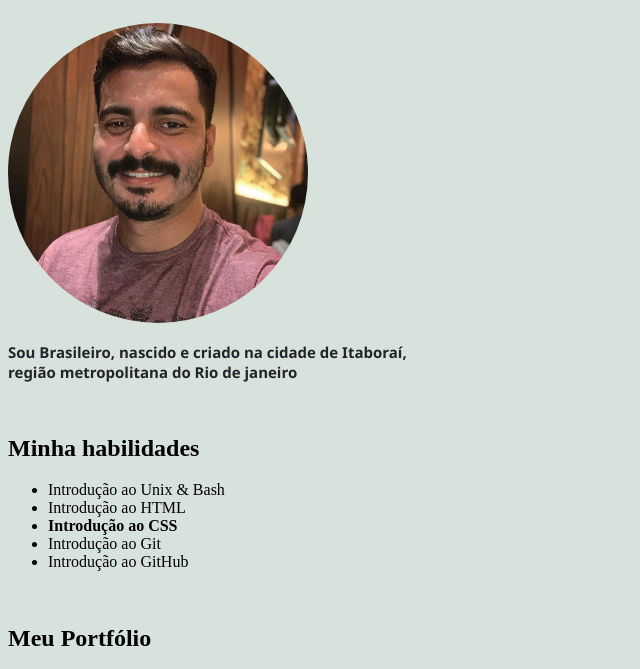
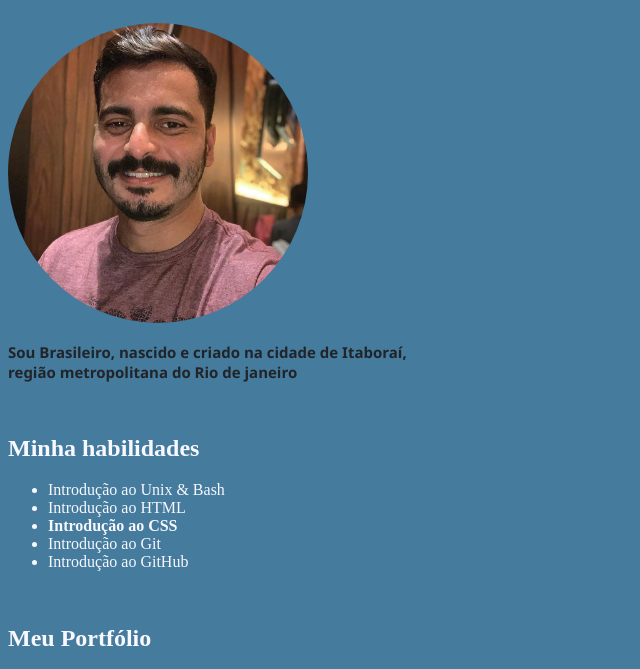
Before and after one commit to christianlessa/christianlessa.github.io, a plain HTML site: page index.html in a window 1280 px wide. Shown: the part 97-766 px from the top of the page, without its empty margins (0-640 px from the left). Drawn offline with Linux system fonts and the light colour scheme.

Commit message:
Atualizei branco fonte

```diff
--- a/index.html
+++ b/index.html
@@ -4,6 +4,11 @@
     <meta charset="UTF-8">
     <title>Christian Lessa</title>
 <style>
+
+h2, li {
+  color:ghostwhite;
+}
+
 .font-name {
 font-family:'Gill Sans', 'Gill Sans MT', Calibri, 'Trebuchet MS', sans-serif;
 font-size: 40px;
@@ -31,7 +36,7 @@ text-decoration: none;
 
 
 body {
-  background-color: #d8e2dc
+  background-color: #457b9d
 }
 
 
```
